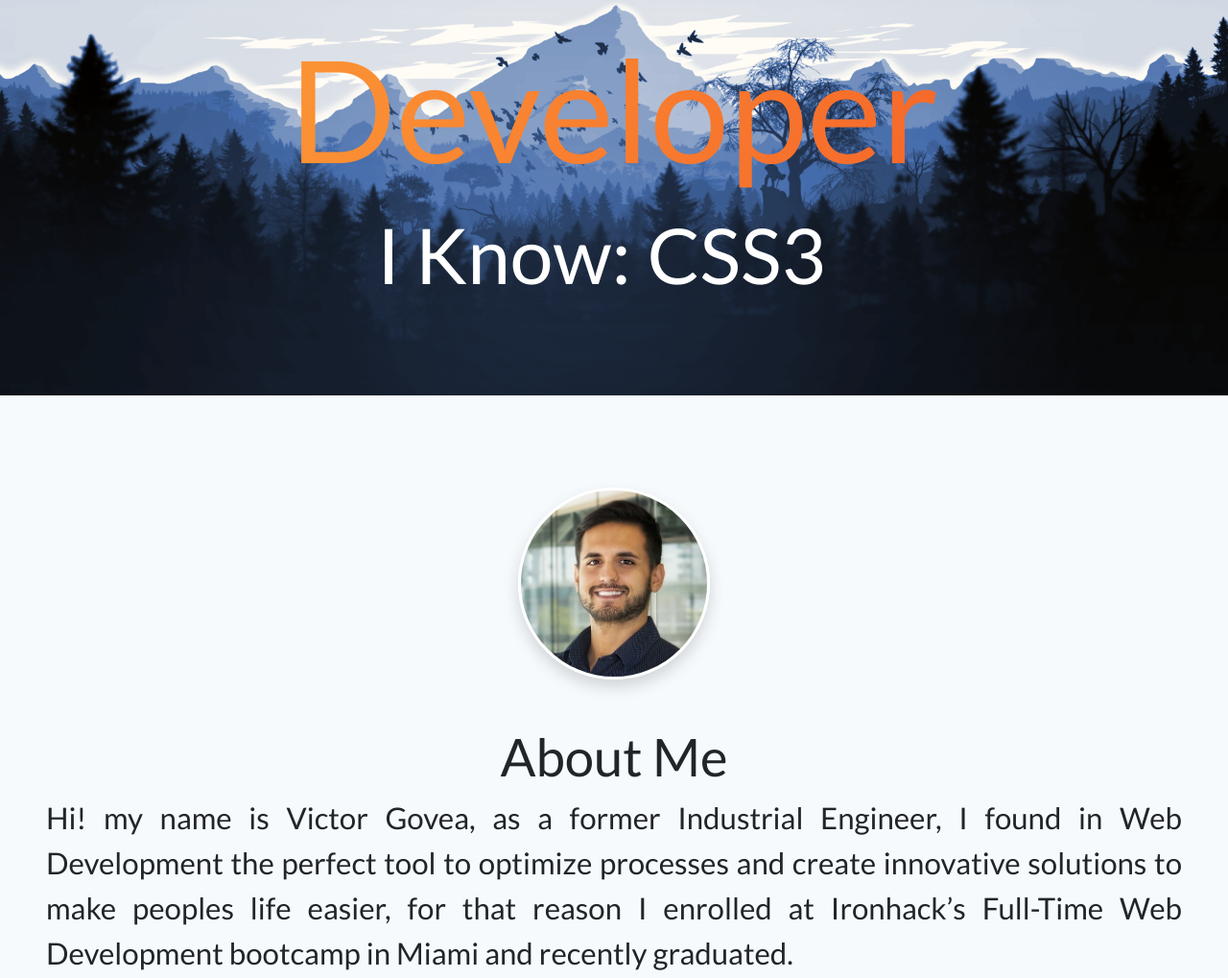
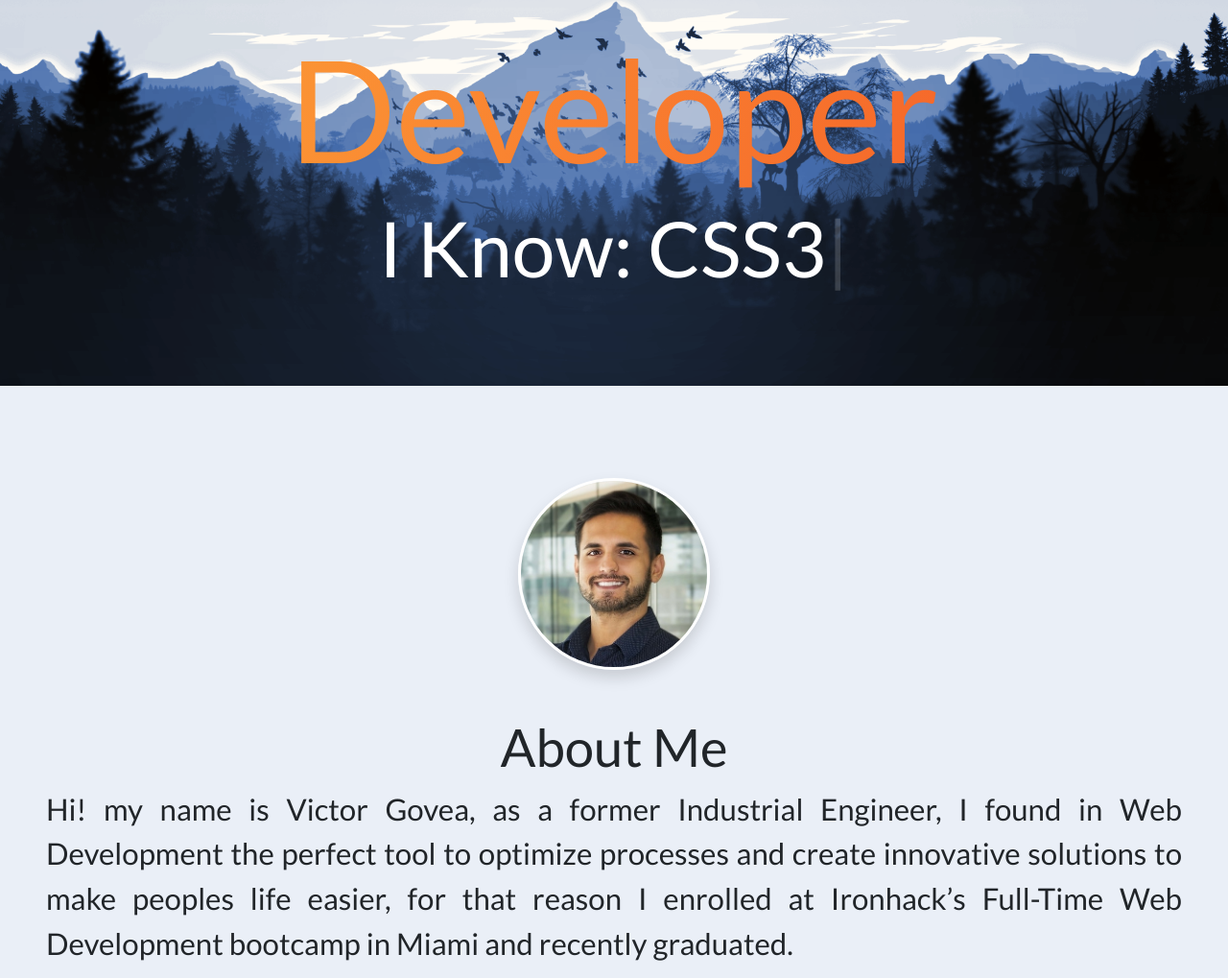
Before and after one commit to victoregovea/portafolio, a plain HTML site: page index.html in a window 1280 px wide. Shown: the part 318-1337 px from the top of the page at 96% size. Drawn offline with nearby package versions, Linux system fonts and the light colour scheme; a web font is replaced by a local one.

Commit message:
typed fixed

```diff
--- a/index.html
+++ b/index.html
@@ -52,7 +52,7 @@
 
   <div class="container-fluid  py-5 align-middle shadow" id="home">
     <h1 class="display-1 text-center pt-5 rainbowText">Front-End Developer</h1>
-    <h2 class="display-2 text-center  mb-5"><span class="iknow">I Know:</span> <span class="typed iknow"></span></h2>
+    <h2 class="display-2 text-center iknow mb-5">I Know: <span class="typed"></span></h2>
   </div>
 
 
--- a/style/style.css
+++ b/style/style.css
@@ -31,7 +31,7 @@
     }
 
     #aboutme{
-      background-color: rgb(246, 250, 252);
+      background-color: rgb(234, 239, 247);
     }
 
     .photo{
@@ -66,9 +66,7 @@
     /* mix-blend-mode: difference; */
   }
 
-  typed{
-    font-size: calc(16px + 5vw);
-  }
+
 
   h3{
     font-size:calc(16px + 3vw);
```
